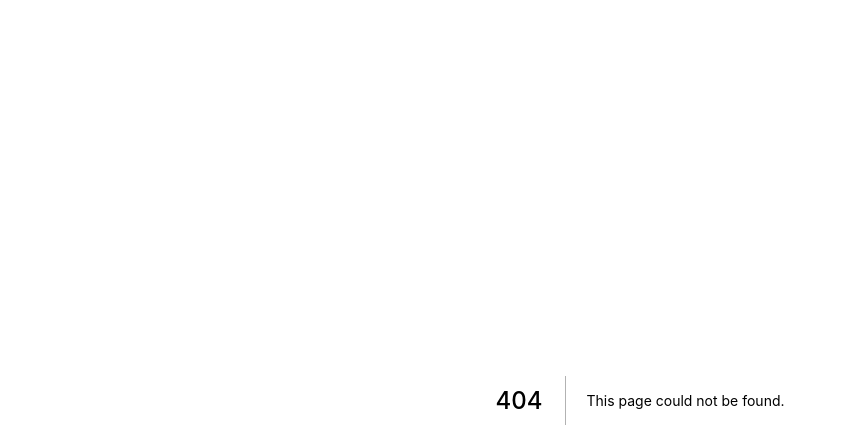
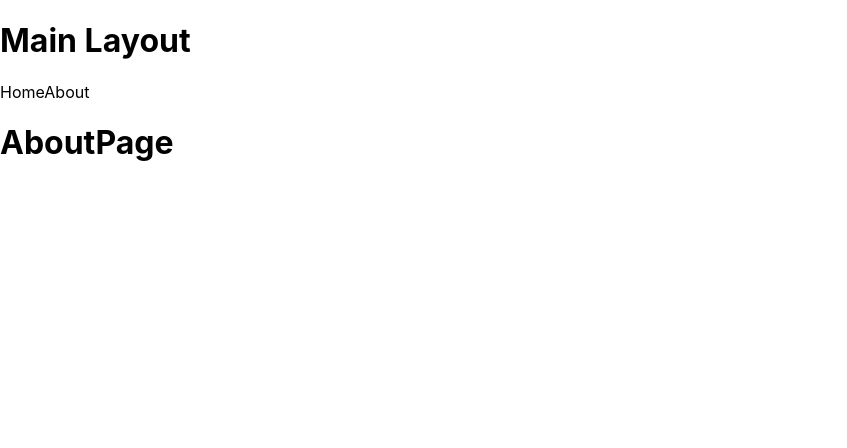
Before and after one commit to BuiHoang3000/learn-nextjs, a Next.js app: page /about in a window 1280 px wide. Before the commit this address had no page. Shown: the top 448 px of the page, without its empty margins (0-847 px from the left). Built offline with nearby package versions, Linux system fonts and the light colour scheme.

Commit message:
Set multi layout

```diff
--- /dev/null
+++ b/components/layout/admin.tsx
@@ -0,0 +1,21 @@
+import Link from 'next/link';
+import { LayoutProps } from '@/models/index';
+
+export function AdminLayout({ children }: LayoutProps) {
+  return (
+    <div>
+      <h1>Admin Layout</h1>
+      <div>Sidebar</div>
+
+      <Link href="/">
+        <a>Home</a>
+      </Link>
+
+      <Link href="/about">
+        <a>About</a>
+      </Link>
+
+      <div>{children}</div>
+    </div>
+  );
+}
--- /dev/null
+++ b/components/layout/empty.tsx
@@ -0,0 +1,5 @@
+import { LayoutProps } from '@/models/index';
+
+export function EmptyLayout({ children }: LayoutProps) {
+  return <>{children}</>;
+}
--- /dev/null
+++ b/components/layout/index.ts
@@ -0,0 +1,3 @@
+export * from './admin';
+export * from './main';
+export * from './empty';
--- /dev/null
+++ b/components/layout/main.tsx
@@ -0,0 +1,20 @@
+import Link from 'next/link';
+import { LayoutProps } from '@/models/index';
+
+export function MainLayout({ children }: LayoutProps) {
+  return (
+    <div>
+      <h1>Main Layout</h1>
+
+      <Link href="/">
+        <a>Home</a>
+      </Link>
+
+      <Link href="/about">
+        <a>About</a>
+      </Link>
+
+      <div>{children}</div>
+    </div>
+  );
+}
--- /dev/null
+++ b/models/common.ts
@@ -0,0 +1,15 @@
+import { NextPage } from 'next';
+import { AppProps } from 'next/app';
+import { ReactElement, ReactNode } from 'react';
+
+export interface LayoutProps {
+  children: ReactNode;
+}
+
+export type NextPageWithLayout = NextPage & {
+  Layout?: (props: LayoutProps) => ReactElement;
+};
+
+export type AppPropsWithLayout = AppProps & {
+  Component: NextPageWithLayout;
+};
--- /dev/null
+++ b/models/index.ts
@@ -0,0 +1 @@
+export * from './common';
--- a/pages/_app.tsx
+++ b/pages/_app.tsx
@@ -1,8 +1,15 @@
-import '../styles/globals.css'
-import type { AppProps } from 'next/app'
+import { EmptyLayout } from '@/components/layout';
+import { AppPropsWithLayout } from '@/models/common';
+//
+import '../styles/globals.css';
 
-function MyApp({ Component, pageProps }: AppProps) {
-  return <Component {...pageProps} />
+function MyApp({ Component, pageProps }: AppPropsWithLayout) {
+  const Layout = Component.Layout ?? EmptyLayout;
+  return (
+    <Layout>
+      <Component {...pageProps} />
+    </Layout>
+  );
 }
 
-export default MyApp
+export default MyApp;
--- /dev/null
+++ b/pages/about.tsx
@@ -0,0 +1,9 @@
+import { MainLayout } from '@/components/layout';
+
+const AboutPage = () => {
+  return <h1>AboutPage</h1>;
+};
+
+AboutPage.Layout = MainLayout;
+
+export default AboutPage;
```
Also changed, not shown: pages/index.tsx (+7 -2 lines), tsconfig.json (+9 -1 lines).
